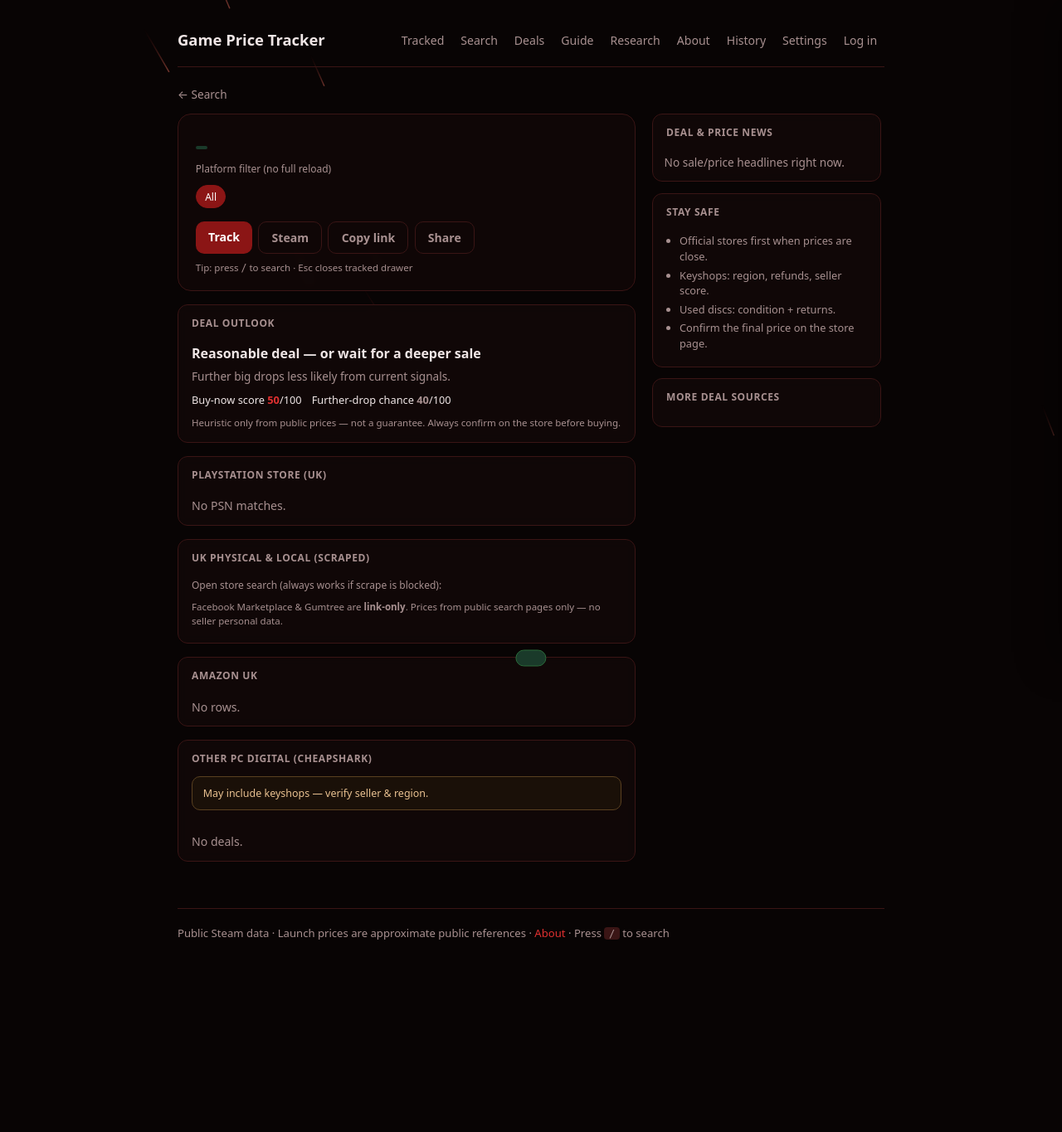
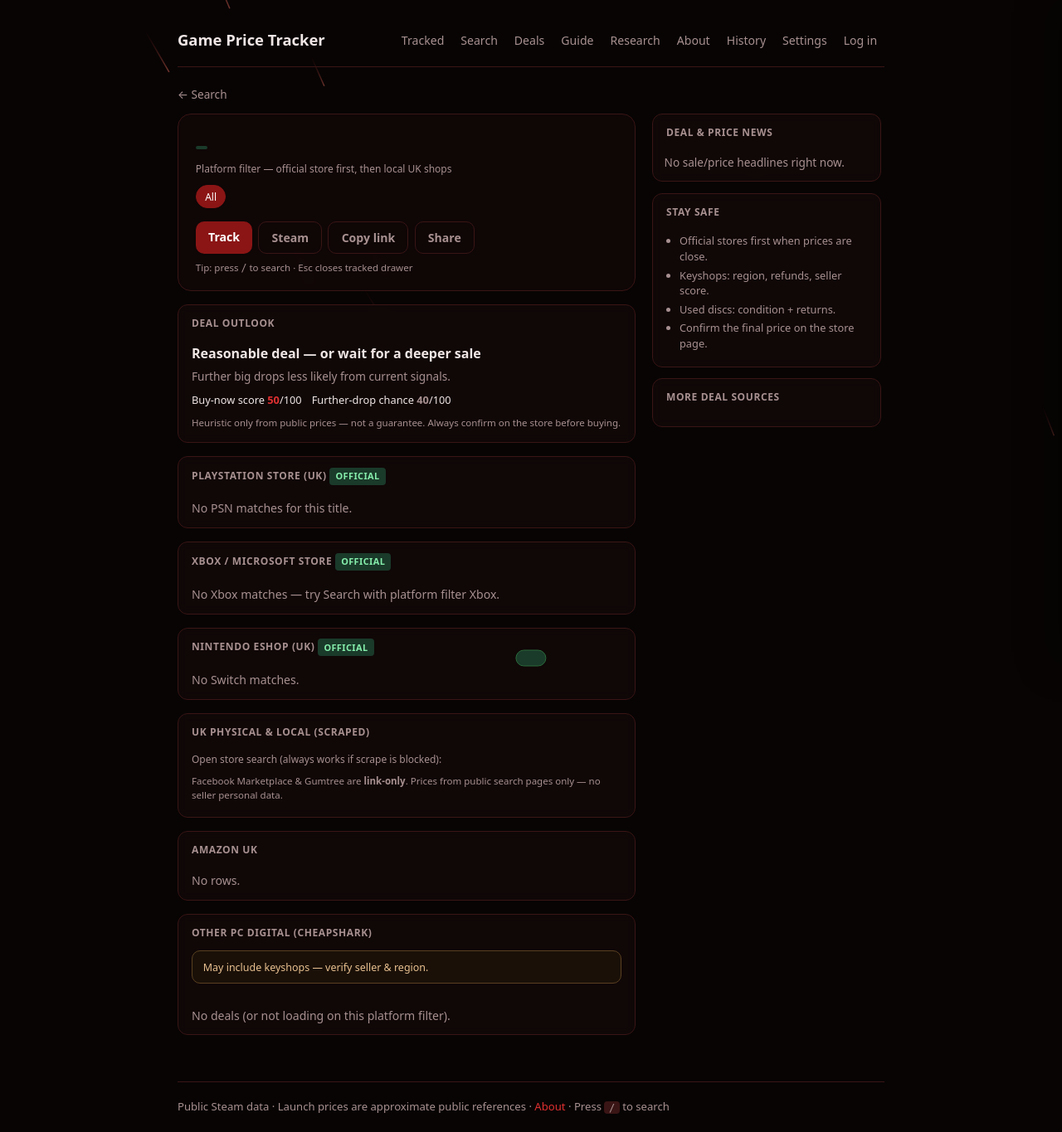
Before and after one commit to harinivasanc2000/django-game-price-tracker, a Django app: template templates/games/steam_detail.html in a window 1280 px wide. Shown: the whole page at 83% size. Before the commit the page ends 1133 px from the top, so only its background shows below. Run offline with Django 5.2, Linux system fonts and the light colour scheme; the template is opened without the code that fills it, so the values that code supplies are empty; data comes from the database, SQL or seed files in the repository; parts of the project's set-up code (start-up, migrations or seed data) failed here and were passed over.

Commit message:
Detail UI: official panels first; platform focus for PS/Xbox/Switch; Smyths in AJAX

```diff
--- a/templates/games/steam_detail.html
+++ b/templates/games/steam_detail.html
@@ -105,7 +105,7 @@
 <div class="layout" style="margin-top: 0.75rem;">
   <div class="main-col">
     <div class="hero">
-      {% if d.header_image %}<img class="banner" src="{{ d.header_image }}" alt="">{% endif %}
+      {% if d.header_image %}<img class="banner" src="{{ d.header_image }}" alt="" loading="lazy">{% endif %}
       <div class="hero-body">
         <h1 style="font-size: 1.4rem;">{{ d.name }}</h1>
         <div style="margin-top: 0.35rem;">
@@ -120,7 +120,7 @@
         </div>
         {% endif %}
 
-        <p style="font-size: 0.75rem; color: var(--muted); margin-top: 0.55rem;">Platform filter (no full reload)</p>
+        <p style="font-size: 0.75rem; color: var(--muted); margin-top: 0.55rem;">Platform filter — official store first, then local UK shops</p>
         <div class="plat-row" id="platformChips" data-app="{{ app_id }}" data-cc="{{ country }}">
           {% for val, label in store_platforms %}
             <button type="button" data-platform="{{ val }}" class="{% if current_platform == val %}on{% endif %}">{{ label }}</button>
@@ -132,7 +132,7 @@
           <div class="offer-grid" id="offerGrid">
             {% for o in live_offers %}
               <a class="offer-chip {% if forloop.first %}best{% endif %}" href="{{ o.url|default:'#' }}" {% if o.url %}target="_blank" rel="noopener"{% endif %}>
-                <div class="s">{{ o.store }}{% if forloop.first %} · lowest GBP{% endif %}</div>
+                <div class="s">{{ o.store }}{% if forloop.first %} · top pick{% endif %}</div>
                 <div class="p">{{ o.price }} {{ o.currency }}</div>
                 {% if o.currency != 'GBP' %}<div class="g">≈ £{{ o.price_gbp }}</div>{% endif %}
                 <span class="kind {{ o.kind }}">{{ o.kind }}</span>
@@ -141,7 +141,7 @@
           </div>
           {% with best=live_offers.0 %}
           <div class="best-tip">
-            <strong style="color:#86efac;">Best GBP pick:</strong>
+            <strong style="color:#86efac;">Top pick (official preferred for this platform):</strong>
             {{ best.store }} at
             {% if best.currency == 'GBP' %}£{{ best.price }}{% else %}{{ best.price }} {{ best.currency }} (≈ £{{ best.price_gbp }}){% endif %}
           </div>
@@ -194,25 +194,10 @@
     {% endif %}
 
     <div id="platformPanels">
-      <div class="panel" data-plat-group="ps">
-        <h2>PlayStation Store (UK)</h2>
-        <div id="psnList">
-          {% if psn_rows %}
-            {% for row in psn_rows %}
-              <div class="deal-row">
-                <div>
-                  <strong>{% if row.url %}<a href="{{ row.url }}" target="_blank" rel="noopener">{{ row.name }}</a>{% else %}{{ row.name }}{% endif %}</strong>
-                  {% if row.is_full_game %}<span class="badge digital" style="margin-left:0.3rem;">Full</span>{% endif %}
-                </div>
-                <div class="price-now">{% if row.display_price %}{{ row.display_price }}{% else %}{{ row.price }} {{ row.currency }}{% endif %}</div>
-              </div>
-            {% endfor %}
-          {% else %}
-            <p style="padding:0.8rem 1rem;color:var(--muted);font-size:0.88rem;">No PSN matches.</p>
-          {% endif %}
-        </div>
-      </div>
+      {# 1. Official digital storefronts first #}
+      {% include "games/_console_store_panels.html" %}
 
+      {# 2. UK local scrapes #}
       {% include "games/_uk_physical_panel.html" %}
 
       <div class="panel" data-plat-group="physical">
@@ -237,9 +222,10 @@
         </div>
       </div>
 
+      {# 3. PC third-party #}
       <div class="panel" data-plat-group="pc">
         <h2>Other PC digital (CheapShark)</h2>
-        <div class="disclaimer">May include keyshops — verify seller & region.</div>
+        <div class="disclaimer">May include keyshops — verify seller &amp; region.</div>
         {% for deal in store_deals %}
           <div class="deal-row">
             <div>
@@ -249,7 +235,7 @@
             <div class="price-now">{{ deal.price }} {{ deal.currency }}</div>
           </div>
         {% empty %}
-          <p style="padding:0.8rem 1rem;color:var(--muted);font-size:0.88rem;">No deals.</p>
+          <p style="padding:0.8rem 1rem;color:var(--muted);font-size:0.88rem;">No deals (or not loading on this platform filter).</p>
         {% endfor %}
       </div>
 
@@ -259,7 +245,7 @@
 
   <aside class="side-col">
     <div class="panel" style="margin-bottom: 0.85rem;">
-      <h2>Deal & price news</h2>
+      <h2>Deal &amp; price news</h2>
       {% if news_items %}
         {% for n in news_items %}
           <div class="news-item">
@@ -329,7 +315,7 @@
       type: 'line',
       data: { labels: data.labels, datasets: datasetsFor(mode) },
       options: {
-        plugins: { legend: { labels: { color: '#a89090', boxWidth: 12, font: { size: 11 } } } },
+        plugins: { legend: { labels: { color: '#a89090', boxWidth: 12, font: { size: 11 } } },
         scales: {
           x: { ticks: { color: '#a89090', maxRotation: 40 }, grid: { color: '#3a1515' } },
           y: { ticks: { color: '#a89090' }, grid: { color: '#3a1515' } }
@@ -358,7 +344,9 @@
       let show = true;
       if (plat === 'pc') show = (g === 'pc' || g === 'physical');
       else if (plat === 'ps4' || plat === 'ps5') show = (g === 'ps' || g === 'physical');
-      else if (plat === 'xbox' || plat === 'switch') show = (g === 'physical');
+      else if (plat === 'xbox') show = (g === 'xbox' || g === 'physical');
+      else if (plat === 'switch') show = (g === 'switch' || g === 'physical');
+      // All → show everything
       el.classList.toggle('plat-dim', !show);
       el.style.display = show ? '' : 'none';
     });
@@ -366,10 +354,10 @@
 
   function esc(s) {
     return String(s || '')
-      .replace(/&/g, '&')
-      .replace(/</g, '<')
-      .replace(/>/g, '>')
-      .replace(/"/g, '"');
+      .replace(/&/g, '&amp;')
+      .replace(/</g, '&lt;')
+      .replace(/>/g, '&gt;')
+      .replace(/"/g, '&quot;');
   }
 
   function rowHtml(name, price, extra, url) {
@@ -413,11 +401,12 @@
     const uk = document.getElementById('ukList');
     if (uk) {
       let html = '';
+      html += renderStoreBlock(data.game_rows, data.game_search_url, 'GAME', 'retail');
+      html += renderStoreBlock(data.smyths_rows, data.smyths_search_url, 'Smyths', 'retail');
+      html += renderStoreBlock(data.argos_rows, data.argos_search_url, 'Argos', 'retail');
+      html += renderStoreBlock(data.currys_rows, data.currys_search_url, 'Currys', 'retail');
       html += renderStoreBlock(data.cex_rows, data.cex_search_url, 'CeX', 'used');
       html += renderStoreBlock(data.ebay_rows, data.ebay_search_url, 'eBay', 'marketplace');
-      html += renderStoreBlock(data.game_rows, data.game_search_url, 'GAME', 'retail');
-      html += renderStoreBlock(data.argos_rows, data.argos_search_url, 'Argos', 'retail');
-      html += renderStoreBlock(data.currys_rows, data.currys_search_url, 'Currys', 'retail');
       html += '<div style="padding:0.65rem 1rem 1rem;">' +
         (data.uk_links || []).map(l => `<a class="link-chip" href="${esc(l.url)}" target="_blank" rel="noopener">${esc(l.name)}</a>`).join('') +
         '</div>';
```
Also changed, not shown: templates/games/steam_search.html (+13 -9 lines), CHANGELOG.md.
